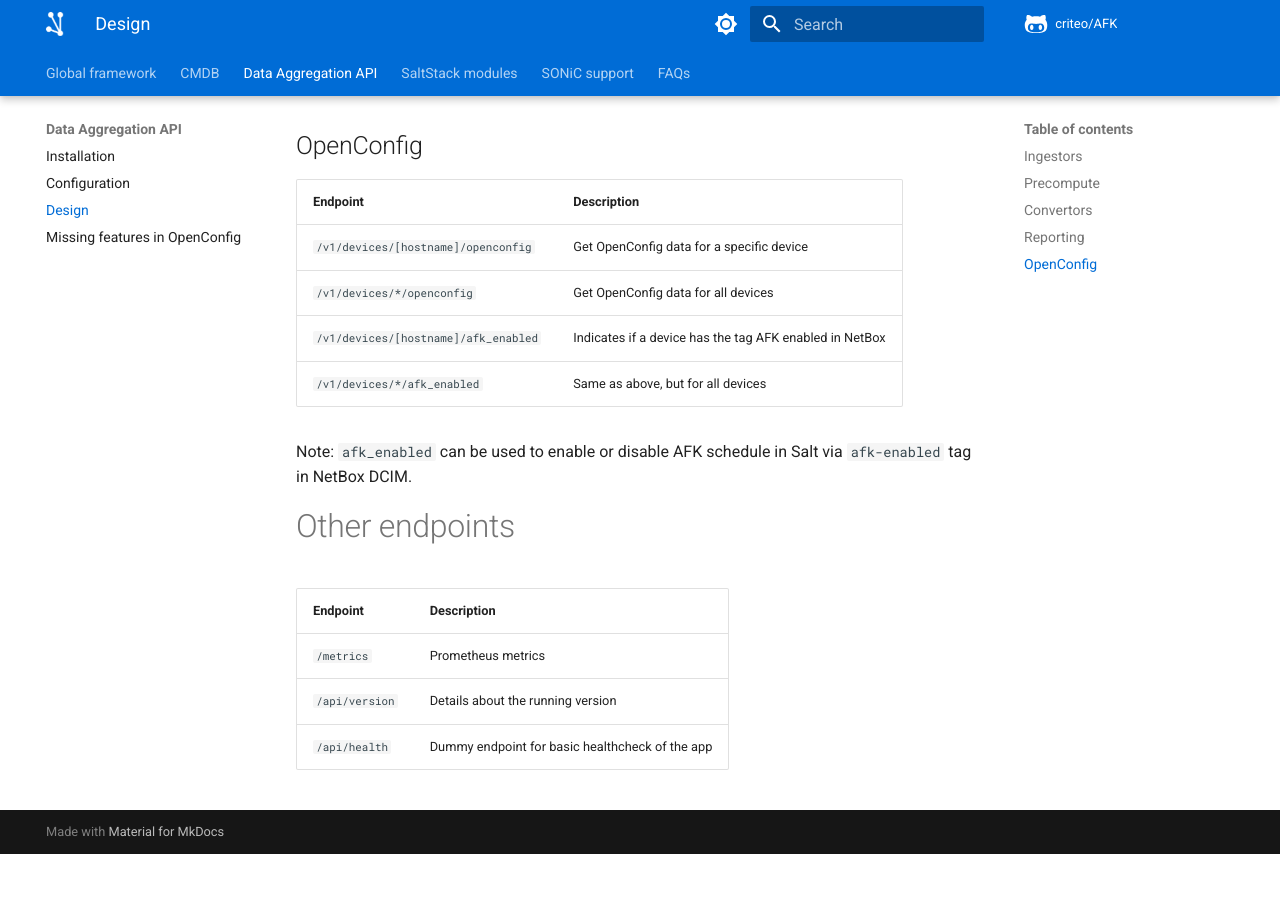
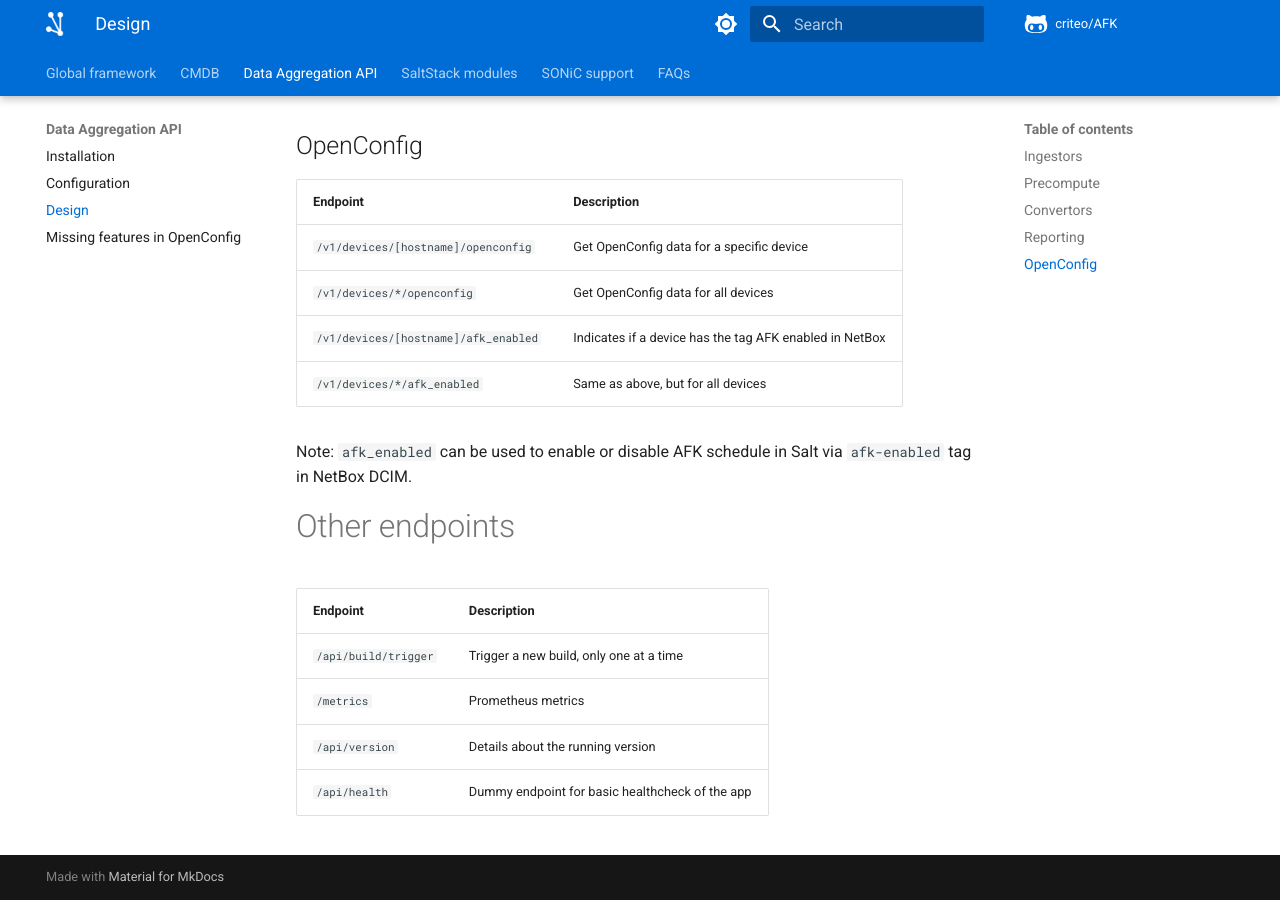
Before and after one commit to criteo/AFK, an MkDocs documentation site: the page built from docs/docs/Data-Aggregation-API/design.md, in a window 1280 px wide and 900 px high, scrolled down 1335 px. Built offline with MkDocs 1.6.1 and Material for MkDocs 9.7.7, drawn with Linux system fonts in a browser that asks for light colours; comment, search, counter and statistics services are not loaded; before the commit the page ends 2189 px from its top, so only the background shows below that.

Commit message:
docs(daapi): document /api/build/trigger (#14)

```diff
--- a/docs/docs/Data-Aggregation-API/design.md
+++ b/docs/docs/Data-Aggregation-API/design.md
@@ -110,6 +110,7 @@ Note: `afk_enabled` can be used to enable or disable AFK schedule in Salt via `a
 
 | Endpoint | Description |
 |------------|-----------|
+| `/api/build/trigger` | Trigger a new build, only one at a time |
 | `/metrics` | Prometheus metrics |
 | `/api/version` | Details about the running version |
 | `/api/health` | Dummy endpoint for basic healthcheck of the app |
```
